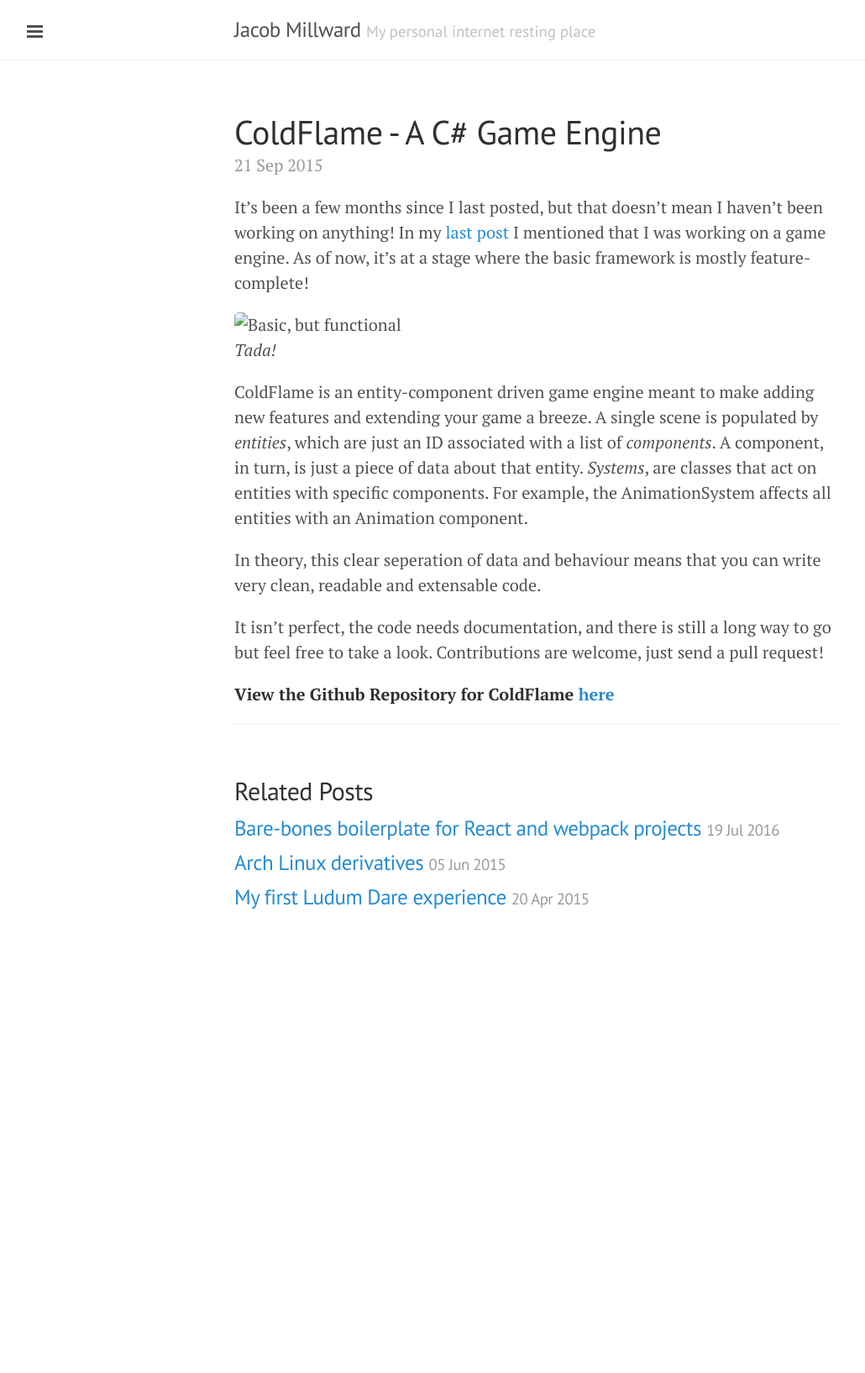
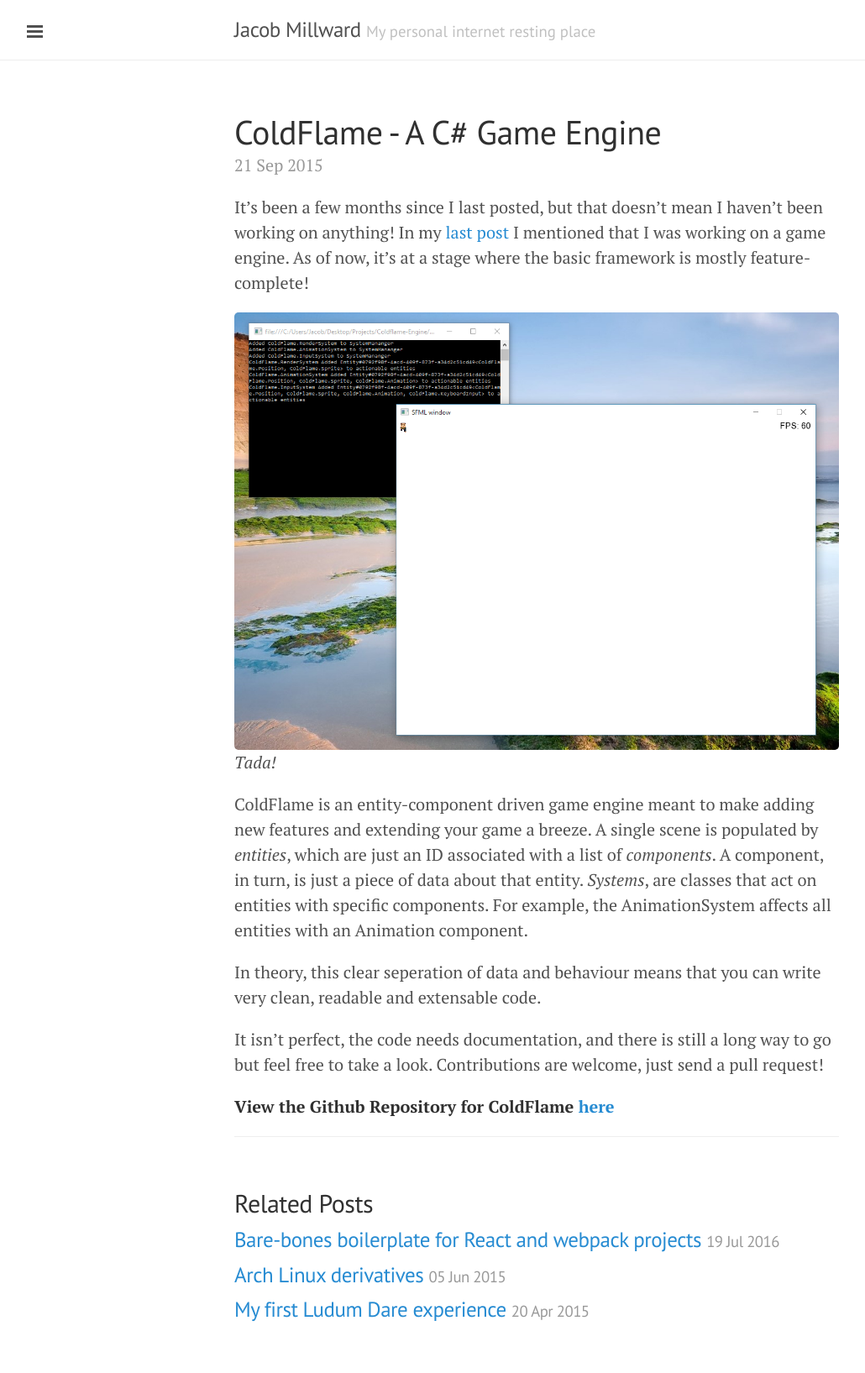
Before and after one commit to JacobMillward/blog, a Jekyll site: the page built from _posts/2015-09-21-coldflame-a-c-sharp-game-engine.md, in a window 1280 px wide. Shown: the whole page at 84% size, without its empty margins (1-1031 px from the left). Built offline with Jekyll 4.4.1, drawn with Linux system fonts in a browser that asks for light colours; comment, search, counter and statistics services are not loaded; before the commit the page ends 1145 px from its top, so only the background shows below that.

Commit message:
Fixed image url

```diff
--- a/_posts/2015-09-21-coldflame-a-c-sharp-game-engine.md
+++ b/_posts/2015-09-21-coldflame-a-c-sharp-game-engine.md
@@ -6,7 +6,7 @@ comments: true
 
 It's been a few months since I last posted, but that doesn't mean I haven't been working on anything! In my [last post]({% post_url 2015-04-20-my-first-ludum-dare-experience %}) I mentioned that I was working on a game engine. As of now, it's at a stage where the basic framework is mostly feature-complete!
 
-![Basic, but functional]({{site.baseurl}}img/posts/2015-09-21/coldflame-example.png "Basic, but functional")
+![Basic, but functional](/img/posts/2015-09-21/coldflame-example.png "Basic, but functional")
 *Tada!*
 
 
```
